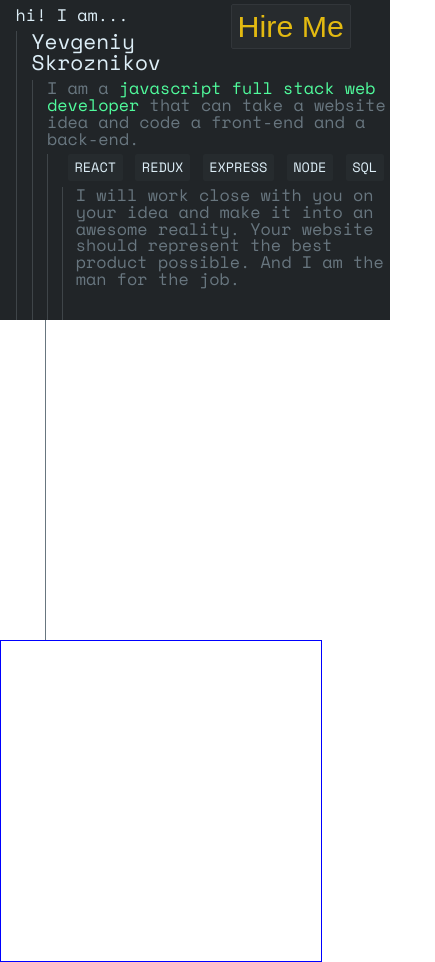
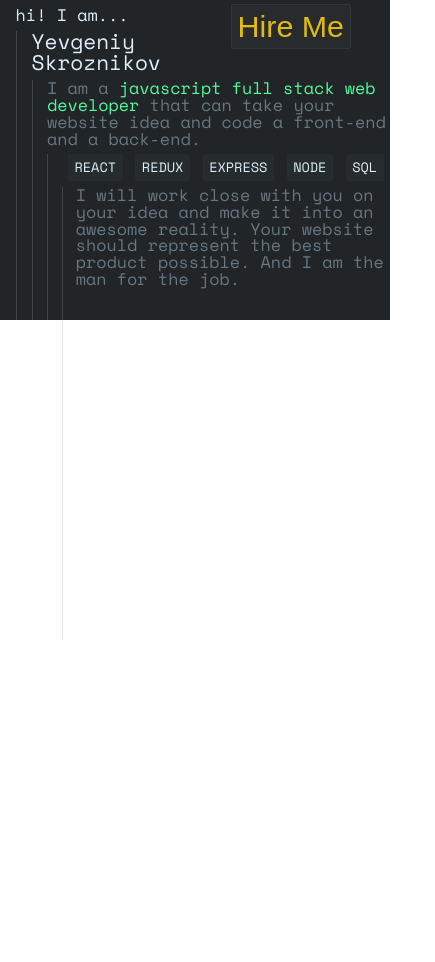
Before and after one commit to yevskro/portfolio, a React (Create React App) app in the folder client/: page / in a window 390 px wide. Shown: the whole page, 435 px wide, since content can reach past the window. After the commit the page ends 844 px from the top, so only its background shows below. Built offline with nearby package versions, Linux system fonts and the light colour scheme.

Commit message:
resizing and responsiveness now works with the body indent

```diff
--- a/client/src/App.js
+++ b/client/src/App.js
@@ -1,20 +1,33 @@
-import React     from 'react'
+import React, { Component }     from 'react'
 import { Route } from 'react-router-dom'
 import Header    from './components/Header'
 
 import './styles/Reset.css'
 import './styles/App.css'
 
-const App = () => <div className="app">
-                    <Header/>
+class App extends Component {
+    constructor(props){
+        super(props)
+        this.state = {
+            indentWidth: 0
+        }
+    }
+
+    onGotResponsiveIndentWidth = (width) => {
+        this.setState({indentWidth: width})
+    }
+
+    render(){
+        return <div className="app">
+                    <Header onGotResponsiveIndentWidth={this.onGotResponsiveIndentWidth}/>
                     <div className="bdy">
-                        <div className="prjs-cntnr">
+                        <div className="indent hdn anime-visible delay-animation-8" style={{width: this.state.indentWidth}}>
+
                         </div>
                     </div>
-                    <div className="ftr">
-
-                    </div>
                 </div>
+    }
+}
 
 export default App
 
--- a/client/src/components/Header.js
+++ b/client/src/components/Header.js
@@ -1,21 +1,21 @@
-import React from 'react'
+import React, { Component } from 'react'
 
 const HeaderButton = (props) => <button className="hdr-btn flt-rgt orng hdn anime-visible delay-animation-10">{props.title}</button>
 const Highlight = (props)=> <span className="neon">&nbsp;{props.text}&nbsp;</span>
 const IntroContainer = (props) => {
-    const animateClasses = props.index > 0 ? `hdn anime-visible delay-animation-${props.msg.props.delay - 1}` : ""
-    return <div className={`intro-cntnr ${animateClasses}`} onAnimationStart={props.onAnimationStart}>{props.msg}{props.children}</div>
+    const animateClasses = props.index > 0 ? `hdn anime-visible delay-animation-${props.content.props.delay - 1}` : ""
+    return <div className={`intro-cntnr ${animateClasses}`} onAnimationStart={props.onAnimationStart}>{props.content}{props.children}</div>
 }
 const IntroMessage = (props) => {
     return <span className={`intro-msg ${props.color} ${props.size} hdn anime-visible delay-animation-${props.delay}`}>{props.children}</span>
 }
-const generateIntroContainerFromMsgs = (msgs, onAnimationStart) => {
+const generateIntroContainerFromMsgs = (contents, onAnimationStart) => {
     const generate = (index) => {
-        if(index === msgs.length){
+        if(index === contents.length){
             return
         }
 
-        return <IntroContainer index={index} msg={msgs[index]} onAnimationStart={onAnimationStart}>
+        return <IntroContainer index={index} content={contents[index]} onAnimationStart={onAnimationStart}>
                     {generate(index + 1)}
                 </IntroContainer>
     }
@@ -25,16 +25,28 @@ const generateIntroContainerFromMsgs = (msgs, onAnimationStart) => {
 
 const IntroList = (props) => <ul className="intro-lst">{props.children}</ul>
 const IntroItem = (props) => <li className={`intro-lst-itm ${props.color} hdn anime-visible delay-animation-${props.delay}`}>{props.text}</li>
-const onAnimationStart = (e) => {
+const onAnimationStart = (e, onGotResponsiveIndentWidth) => {
     e.stopPropagation()
     const className = e.target.className
     if(className.includes("delay-animation-8") && className.includes("intro-cntnr")){
-        console.log(e.target.offsetLeft)
+        onGotResponsiveIndentWidth(e.target.offsetLeft)
     }
 }
 
-const Header = () => {
-    const msgs = [
+class Header extends Component{
+    constructor(props){
+        super(props)
+    }
+
+    componentDidMount = () => {
+        const e = document.getElementsByClassName("intro-cntnr delay-animation-8")
+        window.addEventListener("resize", () => {
+            this.props.onGotResponsiveIndentWidth(e[0].offsetLeft)
+        })
+    }
+
+    render = () => {
+        const contents = [
             <IntroMessage color="off-wht" size="f-size-md" delay={1}>
                 hi! I am...
             </IntroMessage>,
@@ -44,7 +56,7 @@ const Header = () => {
             <IntroMessage color="gry" size="f-size-md" delay={3}>
                 I am a
                 <Highlight text="javascript full stack web developer"/>
-            that can take a website idea
+                that can take your website idea
                 and code a front-end and a back-end.
             </IntroMessage>,
             <IntroList delay={4}>
@@ -64,8 +76,9 @@ const Header = () => {
 
         return <div className="hdr bg-drkgry">
                     <HeaderButton title="Hire Me" delay={10} color="orng"/>
-                {generateIntroContainerFromMsgs(msgs, onAnimationStart)}
+                    {generateIntroContainerFromMsgs(contents, (e) => onAnimationStart(e, this.props.onGotResponsiveIndentWidth))}
                 </div>
+    }
 }
 
 export default Header
--- a/client/src/styles/App.css
+++ b/client/src/styles/App.css
@@ -46,13 +46,6 @@
 .bdy {
     width: 100%;
     height: 320px;
-    --widthTotalWindow: 100%;
-    --afterFirstIndent: calc(var(--widthTotalWindow) * 0.04);
-    --afterSecondIndent: calc(var(--afterFirstIndent) + (var(--widthTotalWindow) - var(--afterFirstIndent)) * 0.04);
-    --afterThirdIndent: calc(var(--afterSecondIndent) + (var(--widthTotalWindow) - var(--afterSecondIndent)) * 0.04);
-    --afterFourthIndent: calc(var(--afterThirdIndent) - var(--afterThirdIndent) * 0.04);
-    --afterFifthIndent: calc(var(--afterFourthIndent) - var(--afterFourthIndent) * 0.04);
-    padding-left: var(--afterThirdIndent);
 }
 
 .prjs-cntnr {
@@ -168,3 +161,9 @@
 .intro-msg {
     display: inline;
 }
+
+/********* BODY ************/
+.indent {
+    height: 320px;
+    border-right: 1px solid RGB(227, 231, 235);
+}
--- a/package.json
+++ b/package.json
@@ -22,6 +22,7 @@
   },
   "homepage": "https://github.com/wingedking/portfolio#readme",
   "dependencies": {
+    "@babel/plugin-proposal-class-properties": "^7.8.3",
     "dotenv": "^8.2.0",
     "react": "^16.12.0",
     "react-dom": "^16.12.0",
```
Also changed, not shown: .babelrc, 1 other file (tests, documents, lock files or other folders). Lines whose indentation alone changed are shown as unchanged.
